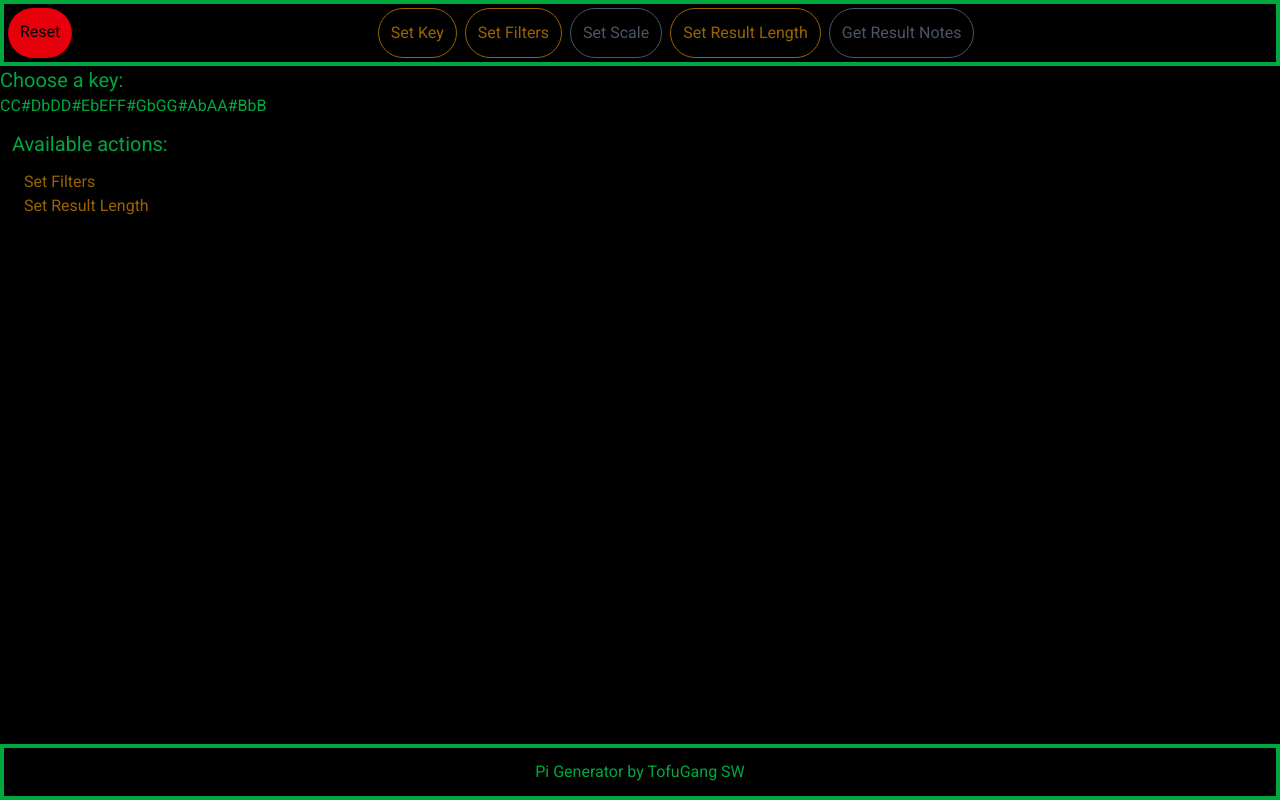
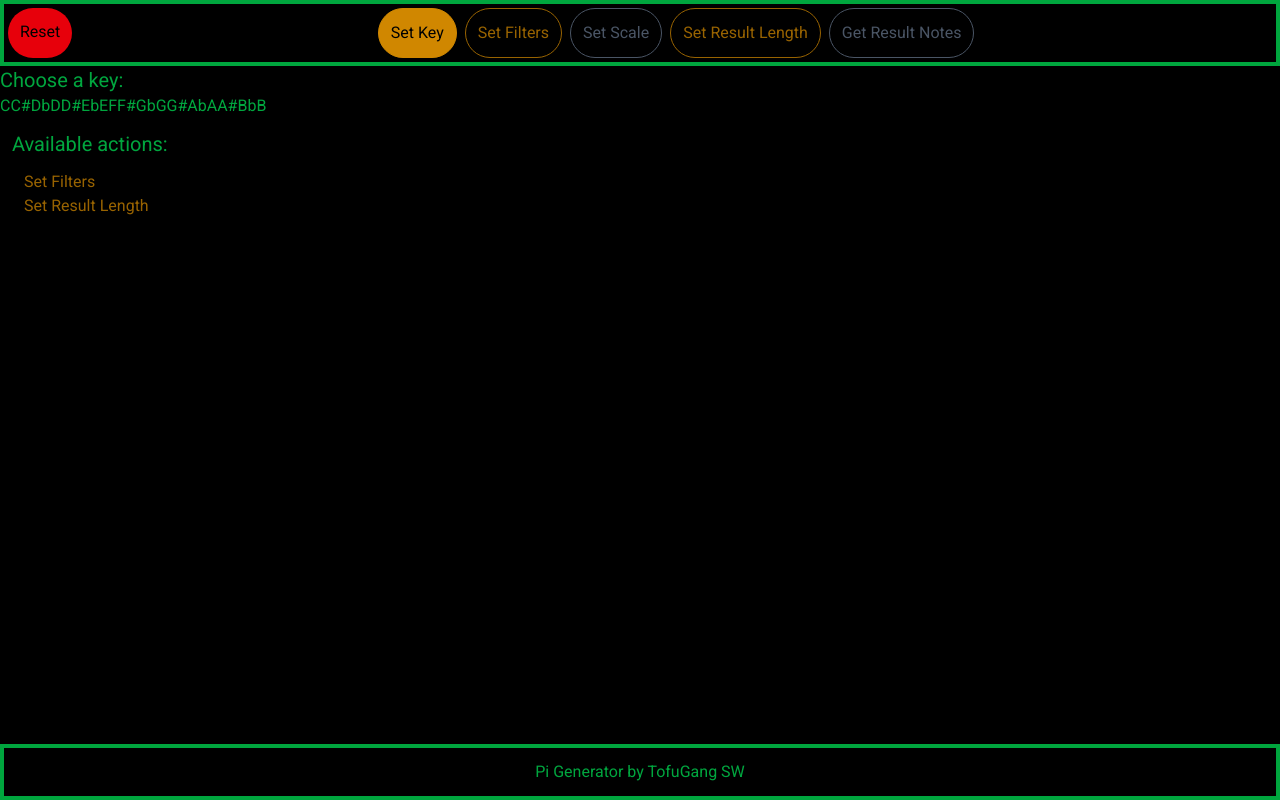
Before and after one commit to Tofu-Gang/pi-generator, a React (Vite) app: page /key in a window 1280 px wide. Built offline with nearby package versions, Linux system fonts and the light colour scheme.

Commit message:
make breadcrumb button background yellow/green if the current page is the breadcrumb button

```diff
--- a/src/components/Breadcrumbs.jsx
+++ b/src/components/Breadcrumbs.jsx
@@ -1,20 +1,32 @@
 import { useMusic } from "../context/music.jsx";
-import { PiGeneratorRoutes } from "../App.jsx";
-import { Link } from "react-router";
+import { Link, useLocation } from "react-router";
 
 function Breadcrumbs() {
     const {links} = useMusic();
+    const location = useLocation();
 
     return (
         <>
             <div className="flex flex-wrap">
                 {links.map((breadcrumb) =>
                     <Link
-                        className={`m-1 rounded-full
-                    ${breadcrumb.state.done() ? "text-green-600" : breadcrumb.state.available() ? "text-yellow-600 animate-pulse" : "text-gray-600"}
-                    border
-                    ${breadcrumb.state.done() ? "border-green-600" : breadcrumb.state.available() ? "border-yellow-600" : "border-gray-600"}
-                    p-3 ${!breadcrumb.state.done() && !breadcrumb.state.available() && "pointer-events-none"}`}
+                        className={`m-1 p-3 rounded-full
+                        ${breadcrumb.state.done() ?
+                            breadcrumb.path === location.pathname ?
+                                "text-black bg-green-600" :
+                                "text-green-600" :
+                            breadcrumb.state.available() ?
+                                breadcrumb.path === location.pathname ?
+                                    "text-black bg-yellow-600" :
+                                    "text-yellow-600 animate-pulse" :
+                                "text-gray-600"}
+                        border
+                        ${breadcrumb.state.done() ?
+                            "border-green-600" :
+                            breadcrumb.state.available() ?
+                                "border-yellow-600" :
+                                "border-gray-600"}
+                        ${!breadcrumb.state.done() && !breadcrumb.state.available() && "pointer-events-none"}`}
                         key={breadcrumb.display}
                         to={breadcrumb.path}
                     >
```
